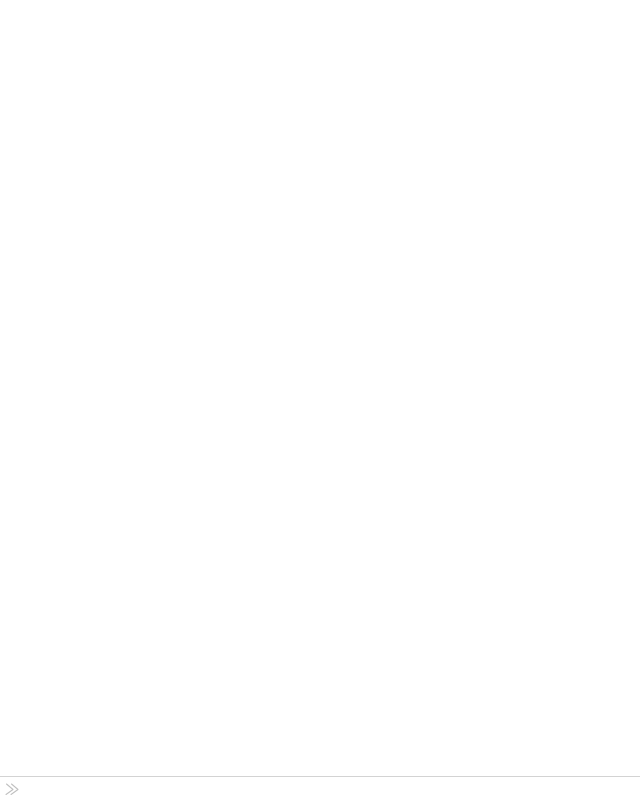
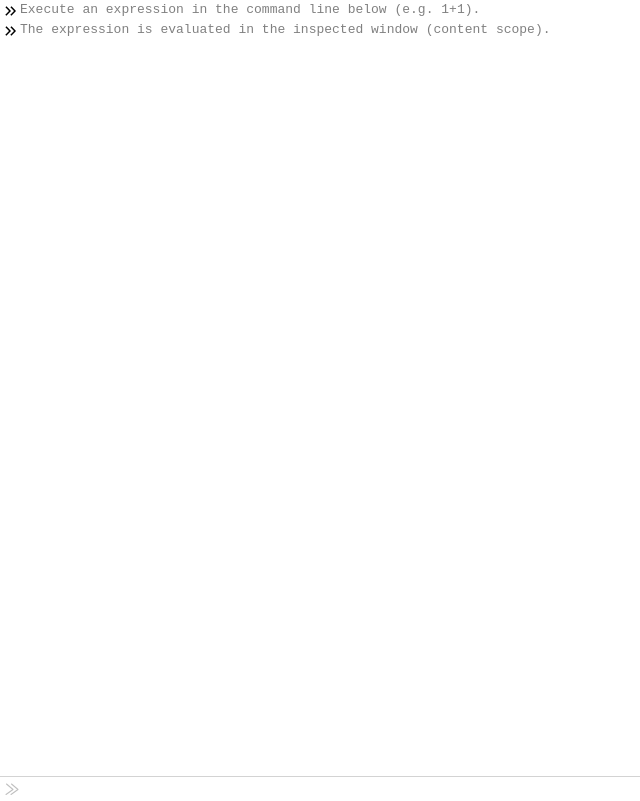
Before and after one commit to firefox-devtools/extension-examples, a browser extension: page console/panel.html in a window 1280 px wide. Shown: the top 801 px of the page, without its empty margins (0-640 px from the left). Drawn offline with Linux system fonts and the light colour scheme.

Commit message:
Add simple descripttion to MyConsole panel

```diff
--- a/console/panel.html
+++ b/console/panel.html
@@ -2,11 +2,18 @@
 <html>
 <head>
   <meta charset="utf-8"/>
-  <title>Console</title>
+  <title>My Console</title>
   <link href="panel.css" rel="stylesheet">
 </head>
 <body>
-  <div class="output"></div>
+  <div class="output">
+    <div class="log">
+      Execute an expression in the command line below (e.g. <code>1+1</code>).
+    </div>
+    <div class="log">
+      The expression is evaluated in the inspected window (content scope).
+    </div>
+  </div>
   <input class="commandLine"></div>
 </body>
 <script src="panel.js"></script>
```
